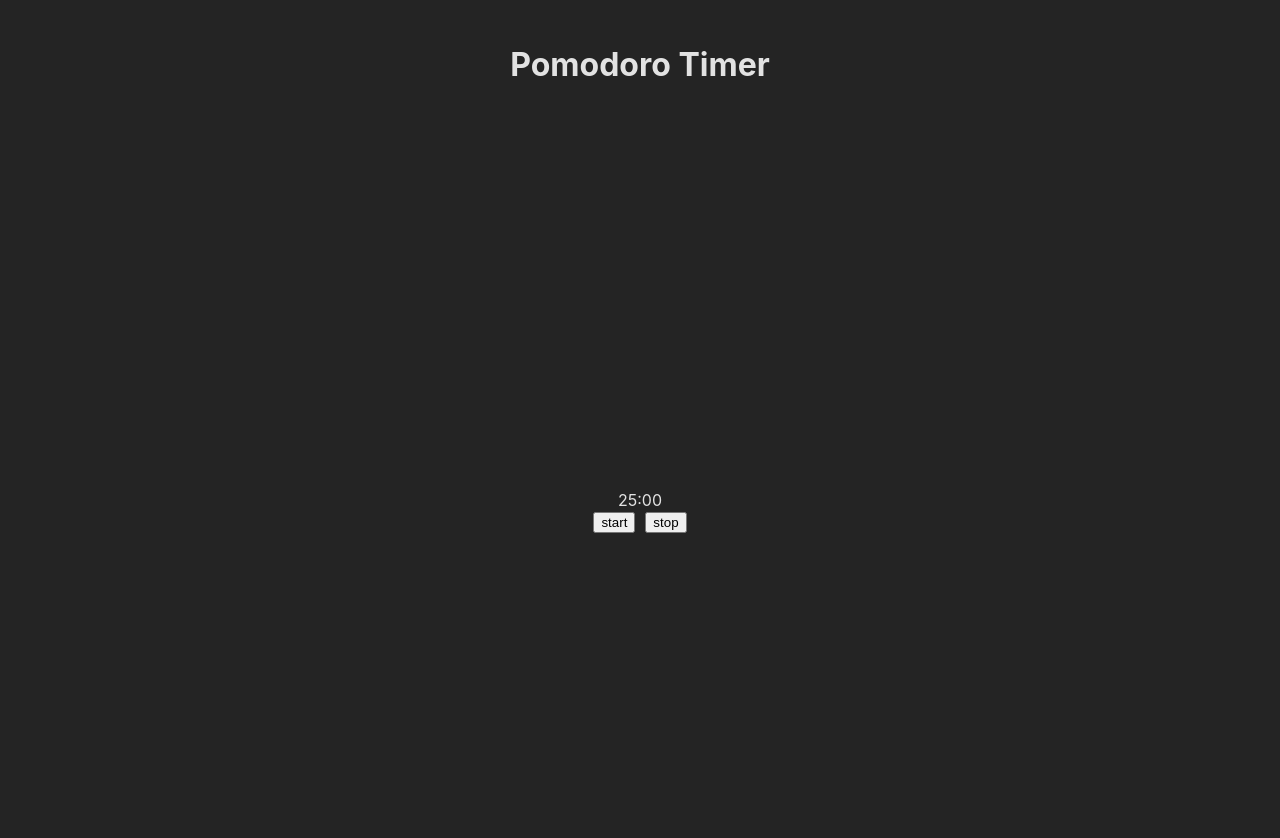
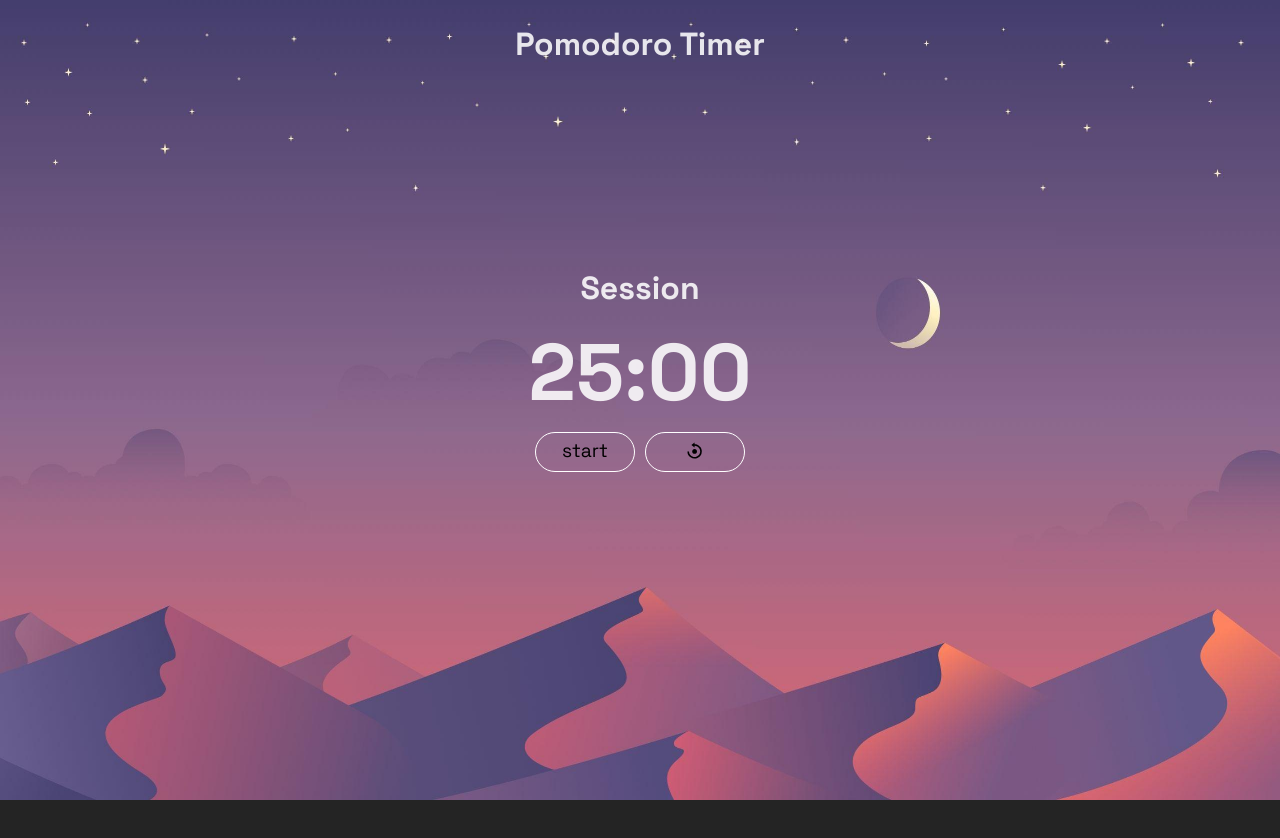
Before and after one commit to Minus0149/Pomodoro-Timer, a React (Vite) app: page / in a window 1280 px wide. Shown: the top 838 px of the page. After the commit the page ends 800 px from the top, so only its background shows below. Built offline with nearby package versions, Linux system fonts and the light colour scheme; no server answers.

Commit message:
Using css and react-icons styled the page

```diff
--- a/package.json
+++ b/package.json
@@ -11,7 +11,9 @@
 	},
 	"dependencies": {
 		"react": "^18.2.0",
-		"react-dom": "^18.2.0"
+		"react-dom": "^18.2.0",
+		"react-icons": "^4.12.0",
+		"use-sound": "^4.0.1"
 	},
 	"devDependencies": {
 		"@types/react": "^18.2.43",
--- a/src/components/Pomodoro.css
+++ b/src/components/Pomodoro.css
@@ -3,10 +3,53 @@
 	flex-direction: column;
 	justify-content: center;
 	align-items: center;
-	height: 100dvh;
+	height: 75vh;
+	-webkit-user-select: none;
+	-khtml-user-select: none;
+	-moz-user-select: none;
+	-ms-user-select: none;
+	user-select: none;
+}
+
+h2 {
+	font-size: 2rem;
 }
 
 .buttons {
 	display: flex;
 	gap: 10px;
 }
+
+button {
+	height: 40px;
+	width: 100px;
+	border-radius: 25px;
+	border: 1px solid white;
+	background-color: transparent;
+	outline: none;
+	font-size: 1.2rem;
+	padding-bottom: 3px;
+}
+
+button:nth-of-type(2) > .icon {
+	padding-bottom: 0;
+	padding-top: 7px;
+}
+
+.timer {
+	font-size: 5rem;
+	font-weight: 700;
+}
+
+.active {
+	background-color: white;
+	color: black;
+}
+
+@media (hover: hover) and (pointer: fine) {
+	button:hover,
+	button:active {
+		background-color: white;
+		color: black;
+	}
+}
--- a/src/components/Pomodoro.jsx
+++ b/src/components/Pomodoro.jsx
@@ -1,10 +1,16 @@
 import "./Pomodoro.css";
 import React, { useEffect, useState } from "react";
+import { BiReset } from "react-icons/bi";
+import useSound from "use-sound";
 
 const Pomodoro = () => {
 	const [secondsLeft, setSecondsLeft] = useState(25 * 60);
 	const [timer, setTimer] = useState();
 	const [paused, setPaused] = useState(true);
+	const [play] = useSound(
+		"https://cdn.freecodecamp.org/testable-projects-fcc/audio/BeepSound.wav",
+		{ volume: 0.7 }
+	);
 
 	const start = () => {
 		setPaused(false);
@@ -31,6 +37,7 @@ const Pomodoro = () => {
 	useEffect(() => {
 		if (secondsLeft === 0) {
 			clearInterval(timer);
+			play();
 		}
 	}, [secondsLeft, timer]);
 
@@ -40,15 +47,40 @@ const Pomodoro = () => {
 
 	return (
 		<div className="pomodoro">
-			<div>
-				{Math.floor(secondsLeft / 60)}:
-				{secondsLeft % 60 ? secondsLeft % 60 : "00"}
+			<h2>Session</h2>
+			<div className="timer">
+				{Math.floor(secondsLeft / 60) < 10
+					? `0${Math.floor(secondsLeft / 60)}`
+					: Math.floor(secondsLeft / 60)}
+				:{secondsLeft % 60 < 10 ? `0${secondsLeft % 60}` : secondsLeft % 60}
 			</div>
 			<div className="buttons">
-				<button onClick={paused ? start : pause}>
+				<button
+					onClick={paused ? start : pause}
+					onTouchStart={(e) => {
+						e.target.classList.add(`active`);
+					}}
+					onTouchEnd={(e) => {
+						setTimeout(() => {
+							e.target.classList.remove(`active`);
+						}, 100);
+					}}
+				>
 					{paused ? "start" : "pause"}
 				</button>
-				<button onClick={stop}>stop</button>
+				<button
+					onClick={stop}
+					onTouchStart={(e) => {
+						e.target.classList.add(`active`);
+					}}
+					onTouchEnd={(e) => {
+						setTimeout(() => {
+							e.target.classList.remove(`active`);
+						}, 100);
+					}}
+				>
+					<BiReset className="icon" />
+				</button>
 			</div>
 		</div>
 	);
--- a/src/index.css
+++ b/src/index.css
@@ -1,3 +1,5 @@
+@import url("https://fonts.googleapis.com/css2?family=Montserrat:wght@400;700&family=Poppins:wght@300;400;500;600;800;900&family=Space+Grotesk:wght@400;500;700&display=swap");
+
 :root {
 	font-family: Inter, system-ui, Avenir, Helvetica, Arial, sans-serif;
 	line-height: 1.5;
@@ -9,4 +11,20 @@
 	text-rendering: optimizeLegibility;
 	-webkit-font-smoothing: antialiased;
 	-moz-osx-font-smoothing: grayscale;
+	height: 100vh;
+	height: 100dvh;
+	overflow: clip;
 }
+* {
+	margin: 0;
+	padding: 0;
+	font-family: "Space Grotesk";
+	-webkit-tap-highlight-color: transparent;
+	-webkit-touch-callout: none;
+	transition: all 0.2s ease;
+}
+html {
+	background: transparent url("./assets/bg.jpg") no-repeat;
+
+	background-size: 100% 100%;
+}
```
Also changed, not shown: src/assets/bg.jpg (added), 1 other file (tests, documents, lock files or other folders).
